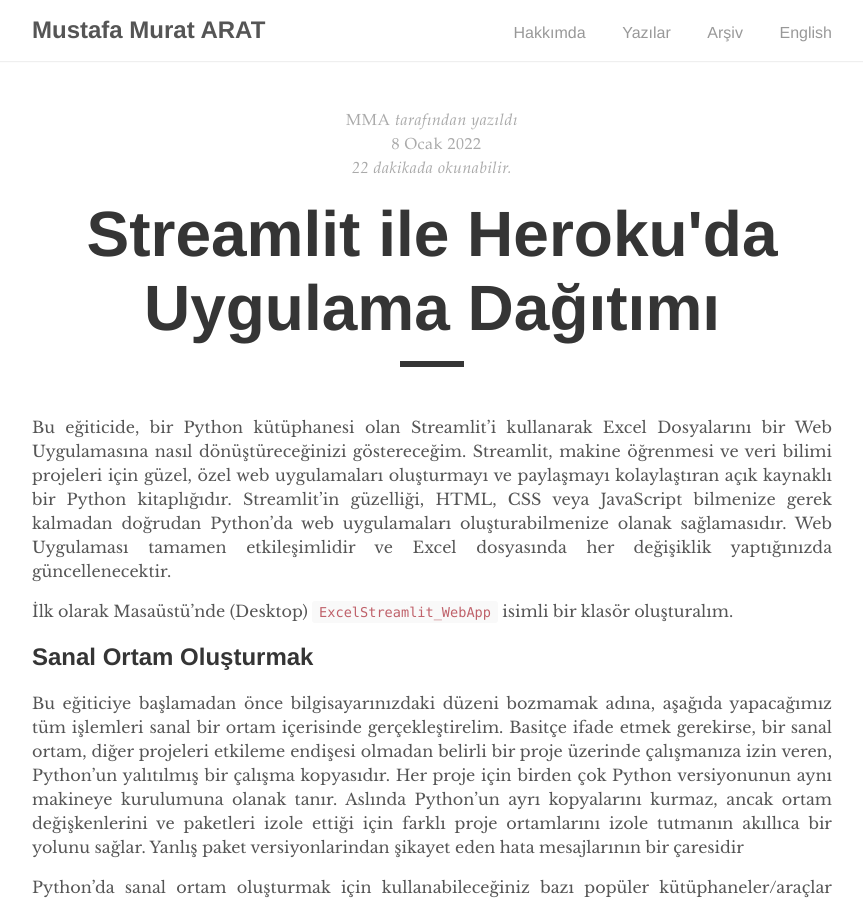
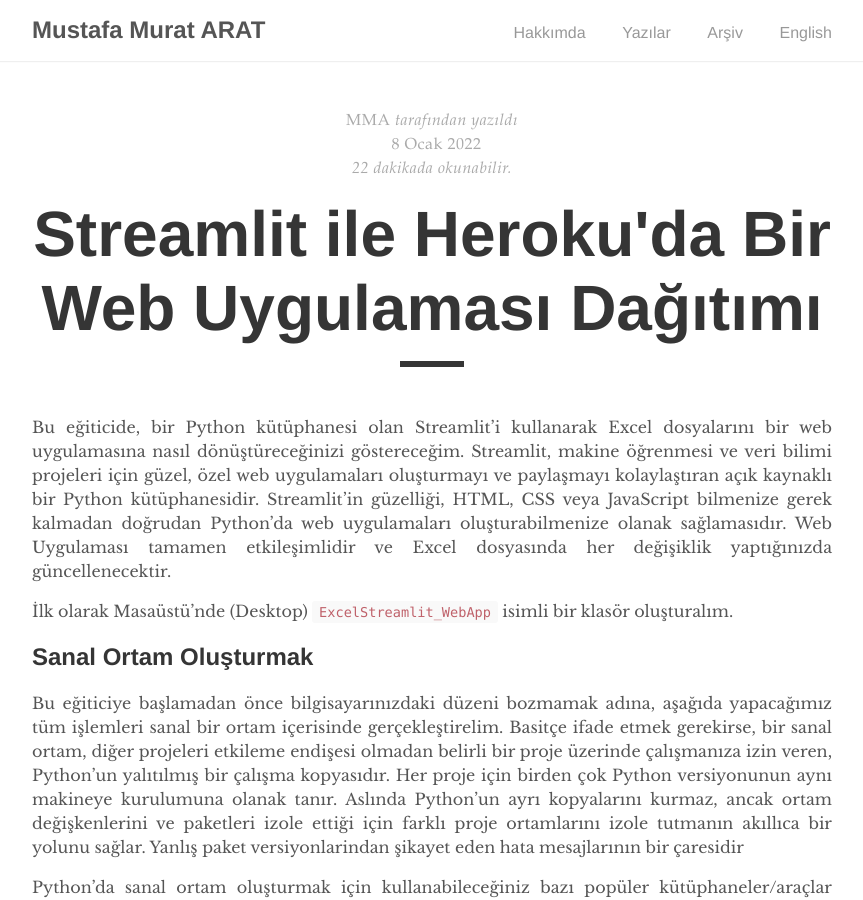
Before and after one commit to mmuratarat/turkish, a Jekyll site: the page built from _posts/2022-01-08-streamlit_in_heroku.md, in a window 1280 px wide and 900 px high. Shown: the whole window, without its empty margins (208-1071 px from the left). Built offline with Jekyll 4.4.1, drawn with Linux system fonts in a browser that asks for light colours; nearby versions of some CDN libraries; formulas are drawn with MathJax 3; comment, search, counter and statistics services are not loaded.

Commit message:
Update 2022-01-08-streamlit_in_heroku.md

```diff
--- a/_posts/2022-01-08-streamlit_in_heroku.md
+++ b/_posts/2022-01-08-streamlit_in_heroku.md
@@ -1,11 +1,11 @@
 ---
 layout: post
-title:  "Streamlit ile Heroku'da Uygulama Dağıtımı"
+title:  "Streamlit ile Heroku'da Bir Web Uygulaması Dağıtımı"
 author: "MMA"
 comments: true
 ---
 
-Bu eğiticide, bir Python kütüphanesi olan Streamlit'i kullanarak Excel Dosyalarını bir Web Uygulamasına nasıl dönüştüreceğinizi göstereceğim. Streamlit, makine öğrenmesi ve veri bilimi projeleri için güzel, özel web uygulamaları oluşturmayı ve paylaşmayı kolaylaştıran açık kaynaklı bir Python kitaplığıdır. Streamlit'in güzelliği, HTML, CSS veya JavaScript bilmenize gerek kalmadan doğrudan Python'da web uygulamaları oluşturabilmenize olanak sağlamasıdır. Web Uygulaması tamamen etkileşimlidir ve Excel dosyasında her değişiklik yaptığınızda güncellenecektir.
+Bu eğiticide, bir Python kütüphanesi olan Streamlit'i kullanarak Excel dosyalarını bir web uygulamasına nasıl dönüştüreceğinizi göstereceğim. Streamlit, makine öğrenmesi ve veri bilimi projeleri için güzel, özel web uygulamaları oluşturmayı ve paylaşmayı kolaylaştıran açık kaynaklı bir Python kütüphanesidir. Streamlit'in güzelliği, HTML, CSS veya JavaScript bilmenize gerek kalmadan doğrudan Python'da web uygulamaları oluşturabilmenize olanak sağlamasıdır. Web Uygulaması tamamen etkileşimlidir ve Excel dosyasında her değişiklik yaptığınızda güncellenecektir.
 
 İlk olarak Masaüstü'nde (Desktop) `ExcelStreamlit_WebApp` isimli bir klasör oluşturalım.
 
```
